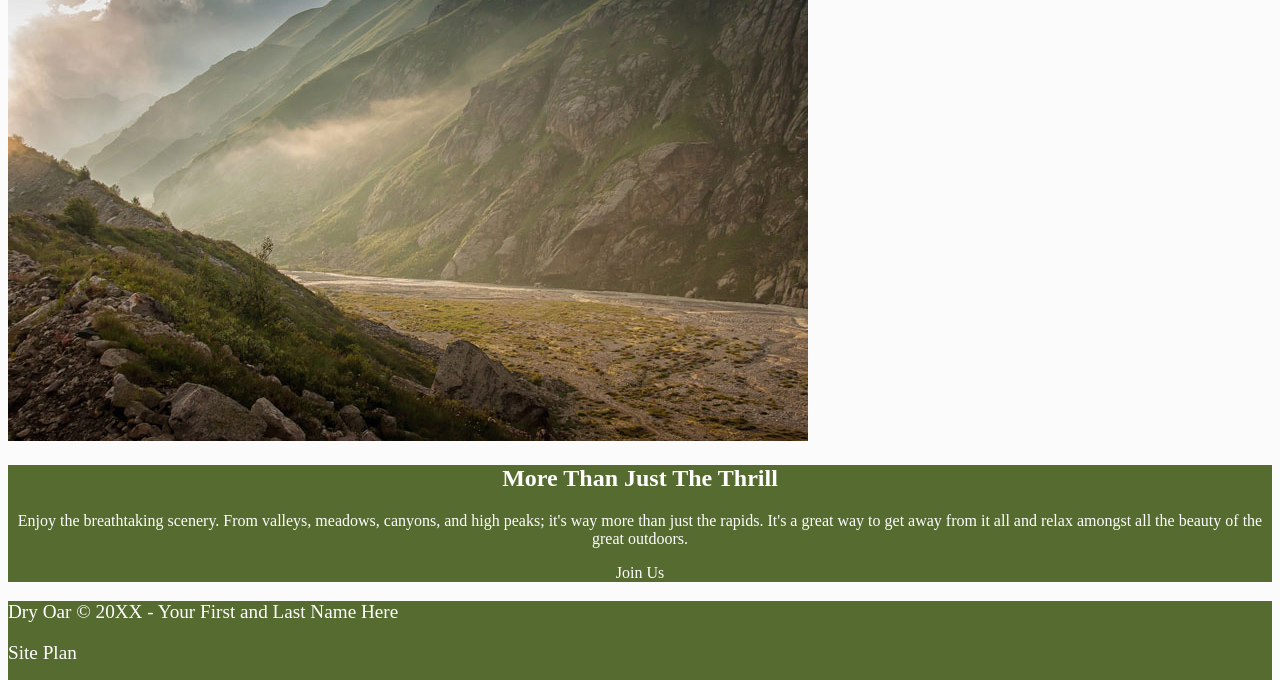
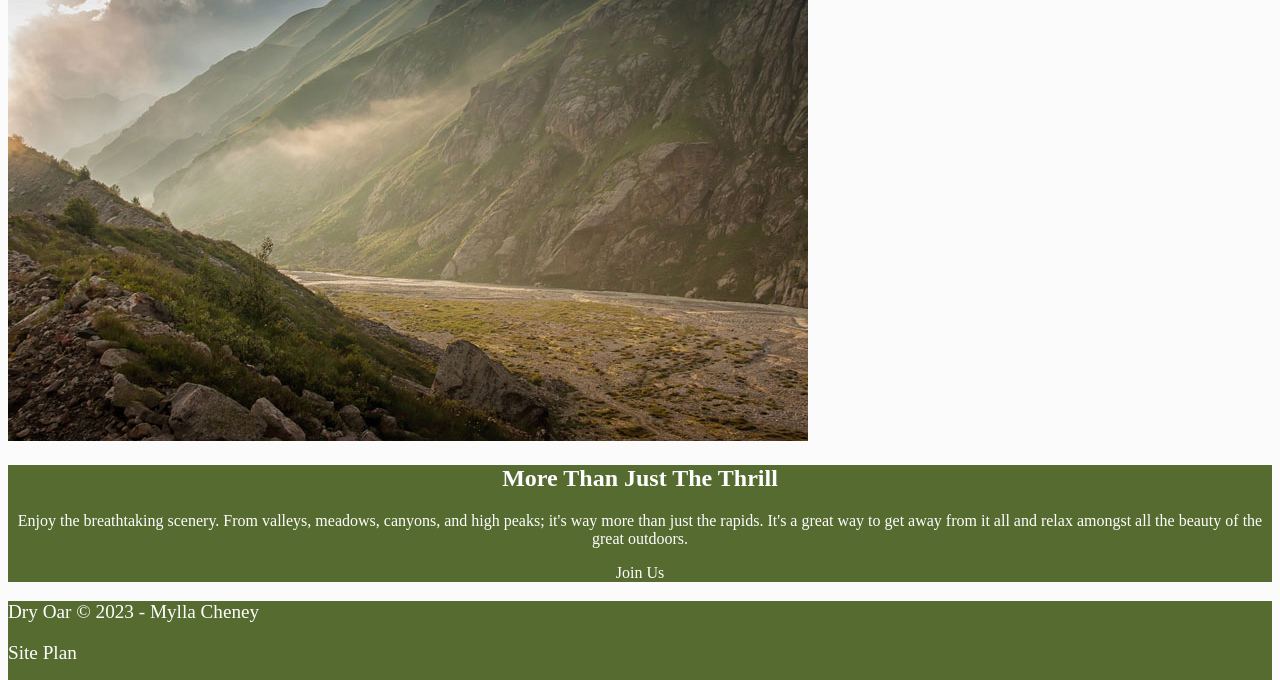
Before and after one commit to myllacheney/index.html.github.i, a plain HTML site: page index.html in a window 1280 px wide. Shown: the part 3611-4291 px from the top of the page. Drawn offline with Linux system fonts and the light colour scheme.

Commit message:
Update index.html

```diff
--- a/index.html
+++ b/index.html
@@ -56,7 +56,7 @@
         </section>
     </main>
     <footer>
-        <p>Dry Oar &copy; 20XX - Your First and Last Name Here</p>
+        <p>Dry Oar &copy; 2023 - Mylla Cheney</p>
         <p><a href="site-plan-rafting.html">Site Plan</a></p>
         <p><a href="contactus.html">Contact Us</a></p>
         <div class="social">
```
